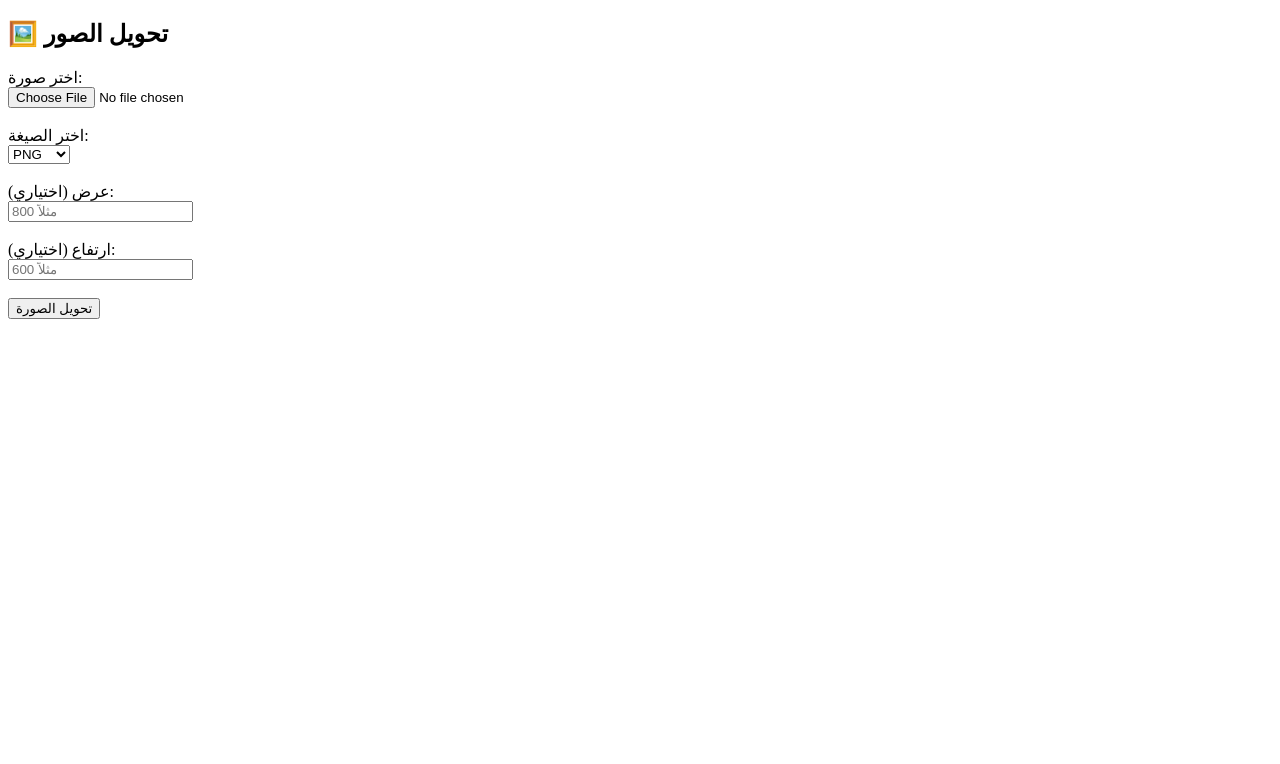
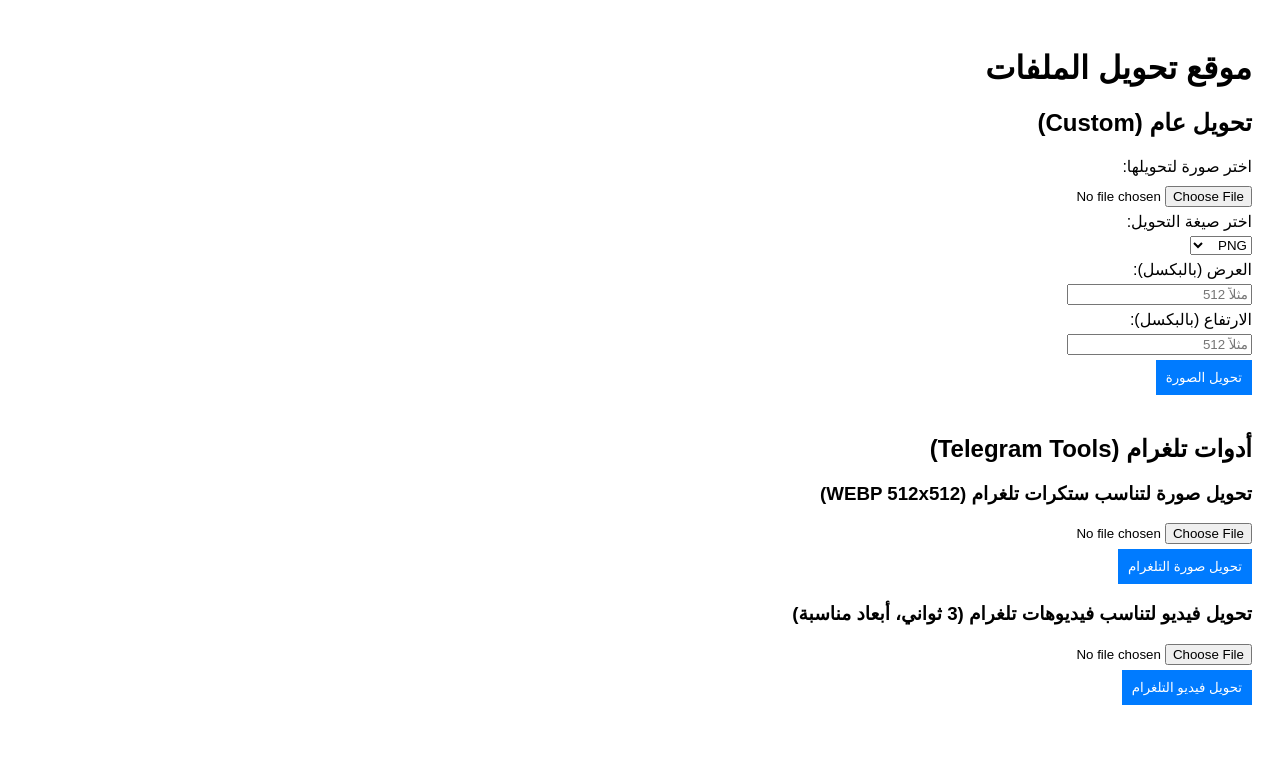
Before and after one commit to Ahmed-GaMz/Media-Converter2, a Flask app: page / in a window 1280 px wide. Shown: the top 764 px of the page. Run offline with Flask 3, Linux system fonts and the light colour scheme.

Commit message:
Update index.html

```diff
--- a/templates/index.html
+++ b/templates/index.html
@@ -1,31 +1,60 @@
 <!DOCTYPE html>
-<html>
+<html lang="ar">
 <head>
-    <title>Image Converter</title>
+    <meta charset="UTF-8" />
+    <title>Media Converter</title>
+    <style>
+        body { font-family: Arial, sans-serif; padding: 20px; direction: rtl; }
+        section { margin-bottom: 40px; }
+        label, select, input, button { margin: 5px 0; display: block; }
+        input[type="file"] { margin-top: 10px; }
+        button { padding: 10px; background-color: #007bff; color: white; border: none; cursor: pointer; }
+        button:hover { background-color: #0056b3; }
+    </style>
 </head>
 <body>
-    <h2>🖼️ تحويل الصور</h2>
-    <form action="/convert_image" method="post" enctype="multipart/form-data">
-        <label>اختر صورة:</label><br>
-        <input type="file" name="image" required><br><br>
 
-        <label>اختر الصيغة:</label><br>
-        <select name="format">
+<h1>موقع تحويل الملفات</h1>
+
+<section id="custom">
+    <h2>تحويل عام (Custom)</h2>
+    <form id="customForm" method="post" enctype="multipart/form-data" action="/convert_image">
+        <label>اختر صورة لتحويلها:</label>
+        <input type="file" name="image" accept="image/*" required />
+
+        <label>اختر صيغة التحويل:</label>
+        <select name="format" required>
             <option value="png">PNG</option>
             <option value="jpeg">JPEG</option>
             <option value="webp">WEBP</option>
-            <option value="bmp">BMP</option>
-            <option value="tiff">TIFF</option>
-            <option value="gif">GIF</option>
-        </select><br><br>
+            <option value="jpg">JPG</option>
+        </select>
 
-        <label>عرض (اختياري):</label><br>
-        <input type="number" name="width" placeholder="مثلاً 800"><br><br>
+        <label>العرض (بالبكسل):</label>
+        <input type="number" name="width" min="1" placeholder="مثلاً 512" />
 
-        <label>ارتفاع (اختياري):</label><br>
-        <input type="number" name="height" placeholder="مثلاً 600"><br><br>
+        <label>الارتفاع (بالبكسل):</label>
+        <input type="number" name="height" min="1" placeholder="مثلاً 512" />
 
         <button type="submit">تحويل الصورة</button>
     </form>
+</section>
+
+<section id="telegram">
+    <h2>أدوات تلغرام (Telegram Tools)</h2>
+
+    <h3>تحويل صورة لتناسب ستكرات تلغرام (WEBP 512x512)</h3>
+    <form id="tgImageForm" method="post" enctype="multipart/form-data" action="/convert_tg_image">
+        <input type="file" name="image" accept="image/*" required />
+        <button type="submit">تحويل صورة التلغرام</button>
+    </form>
+
+    <h3>تحويل فيديو لتناسب فيديوهات تلغرام (3 ثواني، أبعاد مناسبة)</h3>
+    <form id="tgVideoForm" method="post" enctype="multipart/form-data" action="/convert_tg_video">
+        <input type="file" name="video" accept="video/*" required />
+        <button type="submit">تحويل فيديو التلغرام</button>
+    </form>
+</section>
+
 </body>
 </html>
```
